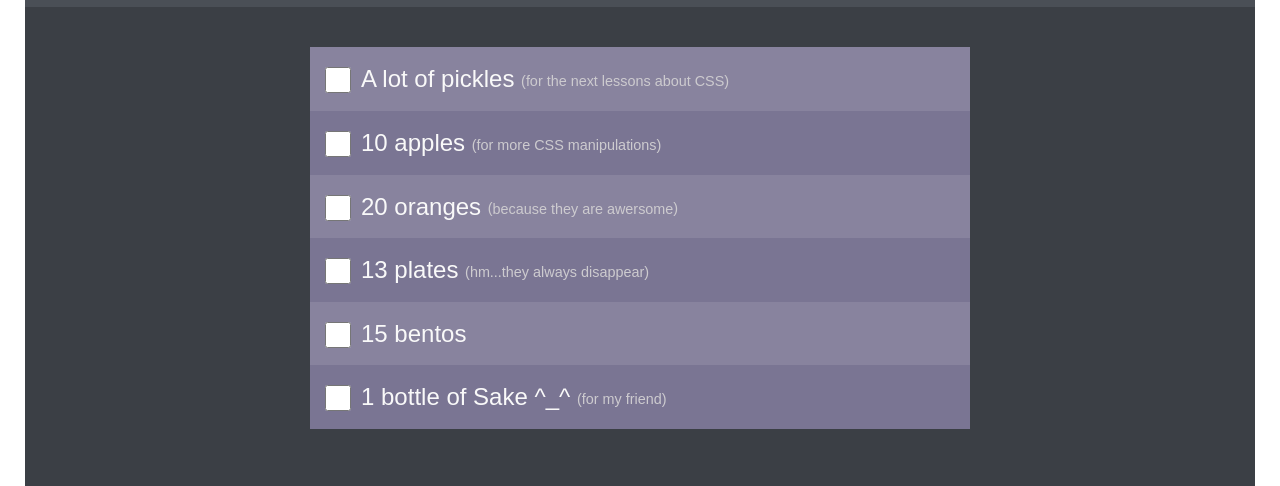
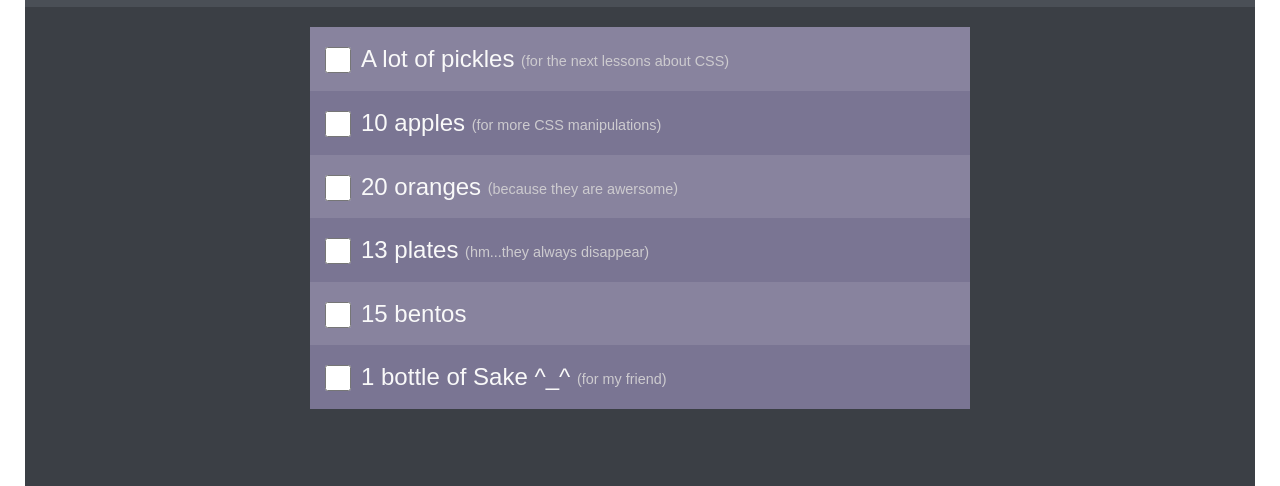
Before and after one commit to YanaDeineko/Shopping-List, a plain HTML site: page index.html in a window 1280 px wide. Shown: the part 136-622 px from the top of the page. Drawn offline with Linux system fonts and the light colour scheme.

Commit message:
Update style.css

```diff
--- a/style.css
+++ b/style.css
@@ -21,7 +21,7 @@ body{
     max-width: 700px;
     margin: 0 auto;
     min-width: 350px;
-    padding: 40px 20px;
+    padding: 20px 20px;
 }
 .header,
 .text_footer{
```
